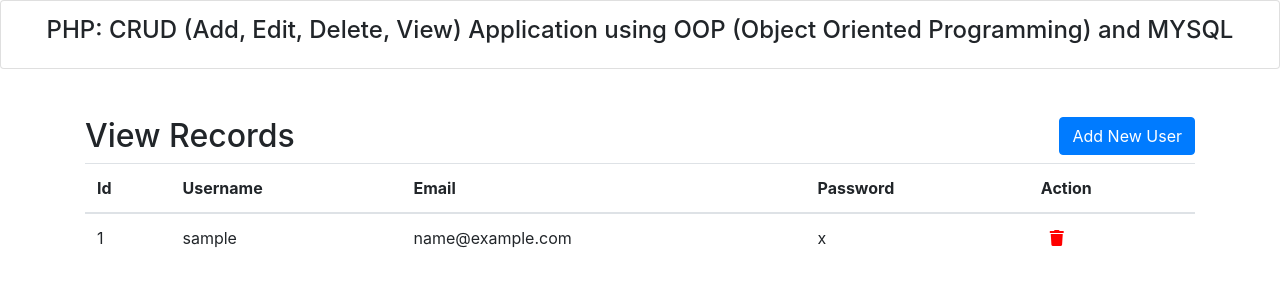
After one commit to TalhaAhmedAI/php_login_app, a PHP site: page /admin_panel.php in a window 1280 px wide. The commit adds this page. Shown: the top 300 px of the page. Run offline with PHP 8.4, Linux system fonts and the light colour scheme; tables that the repository leaves empty or names only in its code hold one stand-in row (values such as "Sample post"); some libraries are stand-ins or nearby versions.

Commit message:
changed to oop and added crud
Change the app code from procedural to oop and made this a crud application.

```diff
--- /dev/null
+++ b/admin.php
@@ -0,0 +1,77 @@
+<?php
+include_once('dbConnection.php');
+
+class Admin extends DbConnection{
+	public function __construct(){
+		parent::__construct();
+	}
+
+	public function insertData($post){
+
+        $username = $this->con->real_escape_string($_POST['username']);
+        $email = $this->con->real_escape_string($_POST['email']);
+        $password = $this->con->real_escape_string($_POST['password']);
+
+        $query = "INSERT INTO users (username,email,password) VALUES('$username', '$email','$password')";
+        $result = mysqli_query($this->con, $query);
+        if ($result){
+            header("Location:admin_panel.php?msg1=insert.php");
+        }else{
+            echo "Registration failed try again!";
+        }
+    }
+
+    public function displayData(){
+        $query = "SELECT * FROM users";
+        $result = mysqli_query($this->con, $query);
+        if ($result->num_rows > 0){
+            $data = array();
+            while ($row = $result->fetch_assoc()){
+                $data[] = $row;
+            }
+                return $data;
+            }else{
+                echo "No record found";
+            }
+        }
+
+    public function displayRecordById($id){
+        $query = "SELECT * FROM users WHERE id = '$id'";
+        $result = $this->con->query($query);
+        if ($result->num_rows > 0){
+            $row = $result->fetch_assoc();
+            return $row;
+        }else{
+            echo "Record not found";
+        }
+
+    }
+
+    public function updateRecord($postData){
+        $username = $this->con->real_escape_string($_POST['username']);
+        $email = $this->con->real_escape_string($_POST['email']);
+        $password = $this->con->real_escape_string($_POST['password']);
+        $id = $this->con->real_escape_string($_POST['id']);
+
+        if(!empty($id) && !empty($postData)){
+            $query = "UPDATE users SET username = '$username', email = '$email', password = '$password' WHERE id = '$id'";
+            $result = $this->con->query($query);
+            if($result){
+                header("Location: admin_panel.php?msg2=update");
+            }else{
+                echo "Update request failed try again!";
+            }
+        }
+    }
+
+    public function deleteRecord($id){
+        $query = "DELETE FROM users WHERE id = '$id'";
+        $result = $this->con->query($query);
+        if ($result){
+            header("Location:admin_panel.php?msg3=delete");
+        }else{
+            echo "Could not delete the record try again!";
+        }
+    }
+}
+?>
--- /dev/null
+++ b/admin_panel.php
@@ -0,0 +1,90 @@
+<?php
+
+  // Include database file
+  include('admin.php');
+
+  $admin = new Admin();
+
+  // Delete record from table
+  if(isset($_GET['deleteId']) && !empty($_GET['deleteId'])) {
+      $deleteId = $_GET['deleteId'];
+      $admin->deleteRecord($deleteId);
+  }
+
+?>
+<!DOCTYPE html>
+<html lang="en">
+<head>
+  <title>PHP: CRUD (Add, Edit, Delete, View) Application using OOP (Object Oriented Programming) and MYSQL</title>
+  <meta charset="utf-8">
+  <meta name="viewport" content="width=device-width, initial-scale=1">
+  <link rel="stylesheet" href="https://maxcdn.bootstrapcdn.com/bootstrap/4.5.2/css/bootstrap.min.css">
+  <link rel="stylesheet" href="https://pro.fontawesome.com/releases/v5.10.0/css/all.css"/>
+</head>
+<body>
+
+<div class="card text-center" style="padding:15px;">
+  <h4>PHP: CRUD (Add, Edit, Delete, View) Application using OOP (Object Oriented Programming) and MYSQL</h4>
+</div><br><br>
+
+<div class="container">
+  <?php
+    if (isset($_GET['msg1']) == "insert") {
+      echo "<div class='alert alert-success alert-dismissible'>
+              <button type='button' class='close' data-dismiss='alert'>&times;</button>
+              User has been registered successfully!
+            </div>";
+      }
+    if (isset($_GET['msg2']) == "update") {
+      echo "<div class='alert alert-success alert-dismissible'>
+              <button type='button' class='close' data-dismiss='alert'>&times;</button>
+              User has been updated successfully
+            </div>";
+    }
+    if (isset($_GET['msg3']) == "delete") {
+      echo "<div class='alert alert-success alert-dismissible'>
+              <button type='button' class='close' data-dismiss='alert'>&times;</button>
+              User has been deleted successfully
+            </div>";
+    }
+  ?>
+  <h2>View Records
+    <a href="add.php" class="btn btn-primary" style="float:right;">Add New User</a>
+  </h2>
+  <table class="table table-hover">
+    <thead>
+      <tr>
+        <th>Id</th>
+        <th>Username</th>
+        <th>Email</th>
+        <th>Password</th>
+        <th>Action</th>
+      </tr>
+    </thead>
+    <tbody>
+        <?php
+          $users = $admin->displayData();
+          if($users){
+          foreach ($users as $user) {
+        ?>
+        <tr>
+          <td><?php echo $user['id'] ?></td>
+          <td><?php echo $user['username'] ?></td>
+          <td><?php echo $user['email'] ?></td>
+          <td><?php echo $user['password'] ?></td>
+          <td>
+            <a href="edit.php?editId=<?php echo $user['id'] ?>" style="color:green">
+              <i class="fa fa-pencil" aria-hidden="true"></i></a>&nbsp
+            <a href="admin_panel.php?deleteId=<?php echo $user['id'] ?>" style="color:red" onclick="confirm('Are you sure want to delete this record')">
+              <i class="fa fa-trash" aria-hidden="true"></i>
+            </a>
+          </td>
+        </tr>
+      <?php }} ?>
+    </tbody>
+  </table>
+</div>
+<script src="https://ajax.googleapis.com/ajax/libs/jquery/3.5.1/jquery.min.js"></script>
+<script src="https://maxcdn.bootstrapcdn.com/bootstrap/4.5.2/js/bootstrap.min.js"></script>
+</body>
+</html>
--- a/dashboard.php
+++ b/dashboard.php
@@ -12,7 +12,7 @@ include("auth_session.php");
 <body>
     <div class="form">
         <p>Hey, <?php echo $_SESSION['username']; ?>!</p>
-        <p>You are now user dashboard page.</p>
+        <p>You are now on user dashboard page.</p>
         <p><a href="logout.php">Logout</a></p>
     </div>
 </body>
--- /dev/null
+++ b/dbConnection.php
@@ -0,0 +1,21 @@
+<?php
+
+class DbConnection{
+    private $host = 'localhost';
+    private $username = 'root';
+    private $password = '';
+    private $database = 'php_login_app';
+    protected $con;
+
+    function __construct() {
+        $this->con = new mysqli($this->host, $this->username, $this->password, $this->database);
+        // Check connection
+    if (mysqli_connect_errno())
+    {
+        echo "Failed to connect to MySQL: " . mysqli_connect_error();
+    }else{
+        return $this->con;
+    }
+}
+}
+?>
```
Also changed, not shown: add.php (added, +50 -0 lines), admin_auth_session.php (added, +7 -0 lines), db.php (deleted, +0 -11 lines), edit.php (added, +59 -0 lines), login.php (+12 -10 lines), registration.php (+9 -10 lines), user.php (added, +24 -0 lines), README.md.
